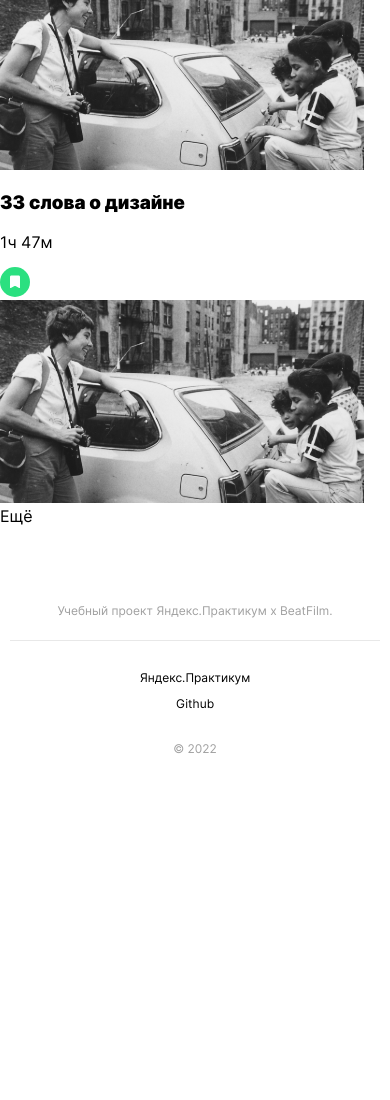
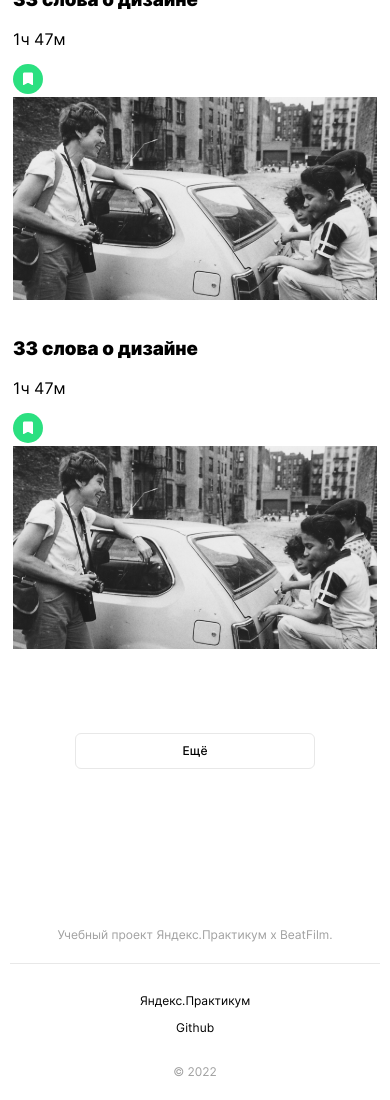
Before and after one commit to Lizaakishina/movies-explorer-frontend, a React (Create React App) app: page /movies in a window 390 px wide. Shown: the part 2196-3296 px from the top of the page. Before the commit the page ends 2972 px from the top, so only its background shows below. Built offline with nearby package versions, Linux system fonts and the light colour scheme.

Commit message:
feat: стили для списка карточек

```diff
--- a/src/components/MoviesList/MoviesList.css
+++ b/src/components/MoviesList/MoviesList.css
@@ -0,0 +1,53 @@
+.moviesList {
+  padding: 80px 70px;
+  display: flex;
+  flex-direction: column;
+  align-items: center;
+}
+
+.moviesList__grid {
+  display: grid;
+  grid-template-columns: repeat(3, 1fr);
+  row-gap: 30px;
+  column-gap: 24px;
+}
+
+.moviesList__button {
+  font-weight: 500;
+  font-size: 12px;
+  line-height: 14.52px;
+  width: 320px;
+  height: 36px;
+  margin: 80px 0 0 0;
+  border: 1px solid #e8e8e8;
+  border-radius: 6px;
+}
+
+@media screen and (max-width: 780px) {
+  .moviesList {
+    padding: 70px 30px 30px;
+  }
+
+  .moviesList__grid {
+    display: grid;
+    grid-template-columns: repeat(2, 1fr);
+    column-gap: 30px;
+    row-gap: 36px;
+  }
+}
+
+@media screen and (max-width: 480px) {
+  .moviesList {
+    padding: 50px 10px 80px;
+  }
+
+  .moviesList__grid {
+    display: grid;
+    grid-template-columns: repeat(1, 1fr);
+    row-gap: 16px;
+  }
+
+  .moviesList__button {
+    width: 240px;
+  }
+}
```
